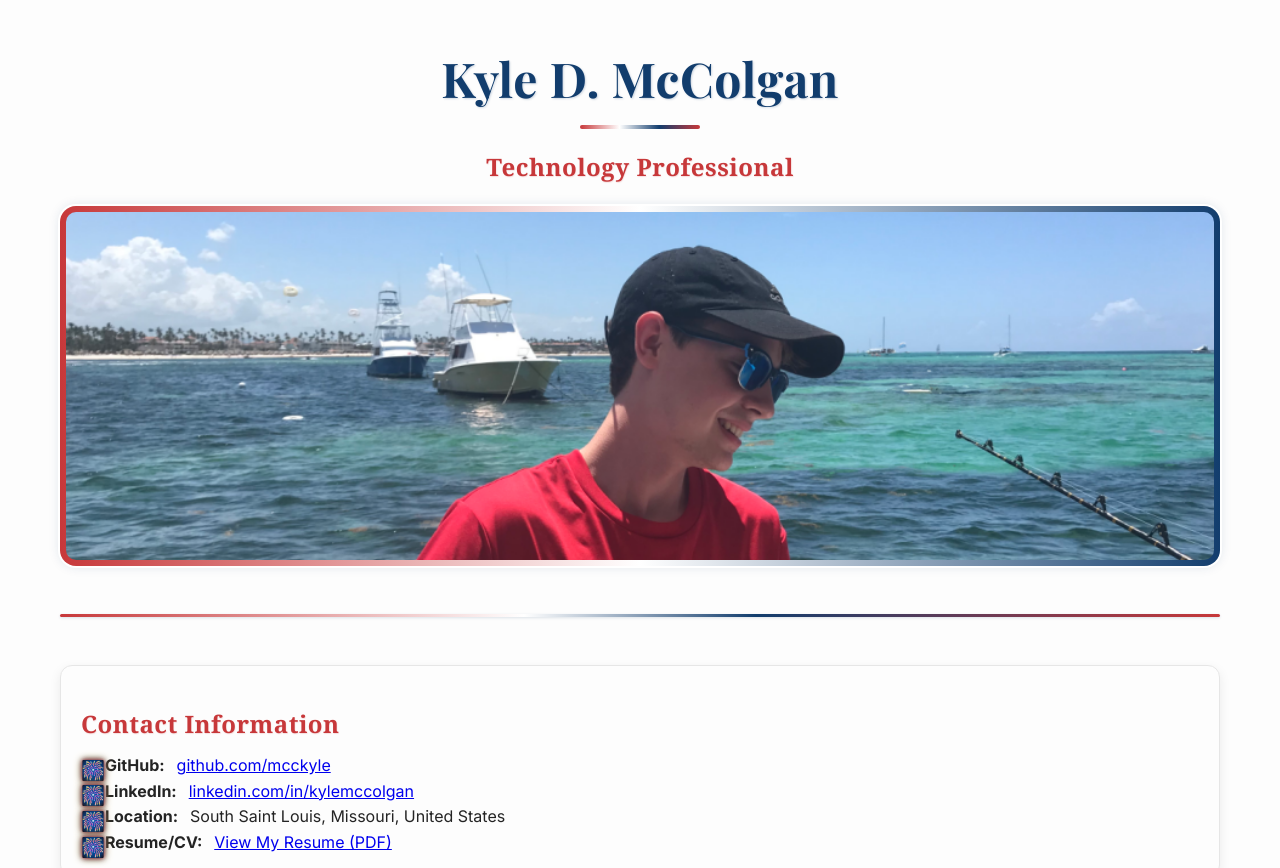
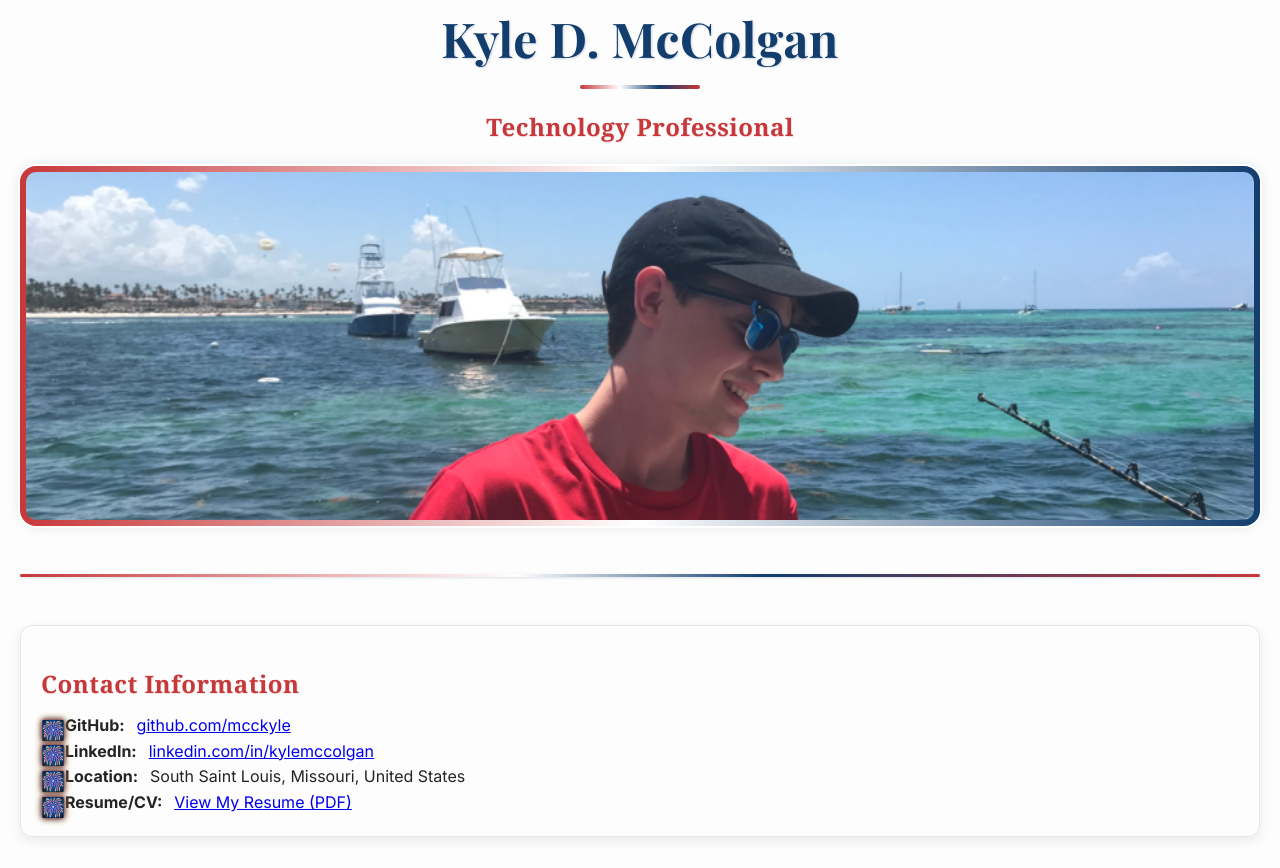
Before and after one commit to mcckyle/mcckyle.github.io, a React (Vite) app: page / in a window 1280 px wide. Shown: the top 868 px of the page. Built offline with nearby package versions, Linux system fonts and the light colour scheme.

Commit message:
Migrate from the centered column layout back to full viewport layout.

```diff
--- a/src/App.css
+++ b/src/App.css
@@ -1,11 +1,9 @@
 /* Filename: App.css */
 
 /* App-level container styling. */
-.container
+.app
 {
-    max-width: 1200px;
-    margin: 0 auto;
-    padding: 40px 20px;
+    width: 100%;
 
     /* Subtle load effect. */
     animation: fadeInApp 0.6s ease-in-out;
--- a/src/App.jsx
+++ b/src/App.jsx
@@ -1,5 +1,5 @@
 //Filename: App.jsx
-//Date: 21 July 2025
+//Date: 27 July 2025
 //Author: Kyle McColgan
 //Description: This file contains the React root component for the website.
 
@@ -18,7 +18,7 @@ import Footer from './components/Footer';
 
 function App() {
   return (
-    <div className="container">
+    <div className="app">
         <Header />
         <hr />
         <Contact />
--- a/src/styles.css
+++ b/src/styles.css
@@ -33,6 +33,7 @@ header
 {
     text-align: center;
     margin-bottom: 20px;
+    width: 100%;
 }
 
 h1
@@ -111,18 +112,10 @@ h2
       0 0 12px rgba(199, 154, 57, 0.1) inset;
 }
 
-/* Container styling. */
-.container
-{
-    width: 100%;
-    max-width: 1200px;
-    margin: 0 auto;
-    padding: 0 20px;
-}
-
 /* Section styling. */
 section
 {
+    /*max-width: 1200px;*/
     background: var(--bg-light);
     border-radius: 12px;
     padding: 20px;
@@ -203,6 +196,7 @@ hr
 /* Footer styling. */
 .site-footer
 {
+    width: 100%;
     background-color: var(--footer-bg);
     padding: 30px 0;
     text-align: center;
```
